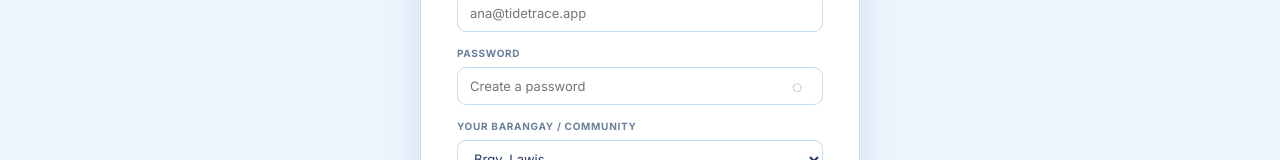
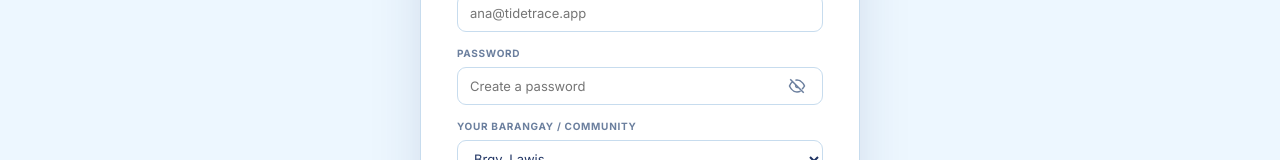
Before and after one commit to kemgp/TideTrace, a React (Vite) app in the folder client/: page /register in a window 1280 px wide. Shown: the part 468-628 px from the top of the page. Built offline with nearby package versions, Linux system fonts and the light colour scheme.

Commit message:
Update password visibility icon

```diff
--- a/client/src/pages/auth/Register.jsx
+++ b/client/src/pages/auth/Register.jsx
@@ -84,7 +84,11 @@ export default function Register() {
                 aria-pressed={showPassword}
                 onClick={() => setShowPassword((visible) => !visible)}
               >
-                {showPassword ? "◉" : "◌"}
+                {showPassword ? (
+                  <svg viewBox="0 0 24 24" fill="none" stroke="currentColor" strokeWidth="2"><path d="M2 12s3.5-6 10-6 10 6 10 6-3.5 6-10 6S2 12 2 12Z" /><circle cx="12" cy="12" r="2.5" /></svg>
+                ) : (
+                  <svg viewBox="0 0 24 24" fill="none" stroke="currentColor" strokeWidth="2"><path d="M3 3l18 18" /><path d="M10.6 10.6a2 2 0 0 0 2.8 2.8" /><path d="M9.9 4.2A10.9 10.9 0 0 1 12 4c6.5 0 10 8 10 8a18.7 18.7 0 0 1-3.2 4.2" /><path d="M6.2 6.2C3.5 8 2 12 2 12s3.5 8 10 8c1.8 0 3.4-.4 4.8-1.1" /></svg>
+                )}
               </button>
             </div>
           </div>
```
